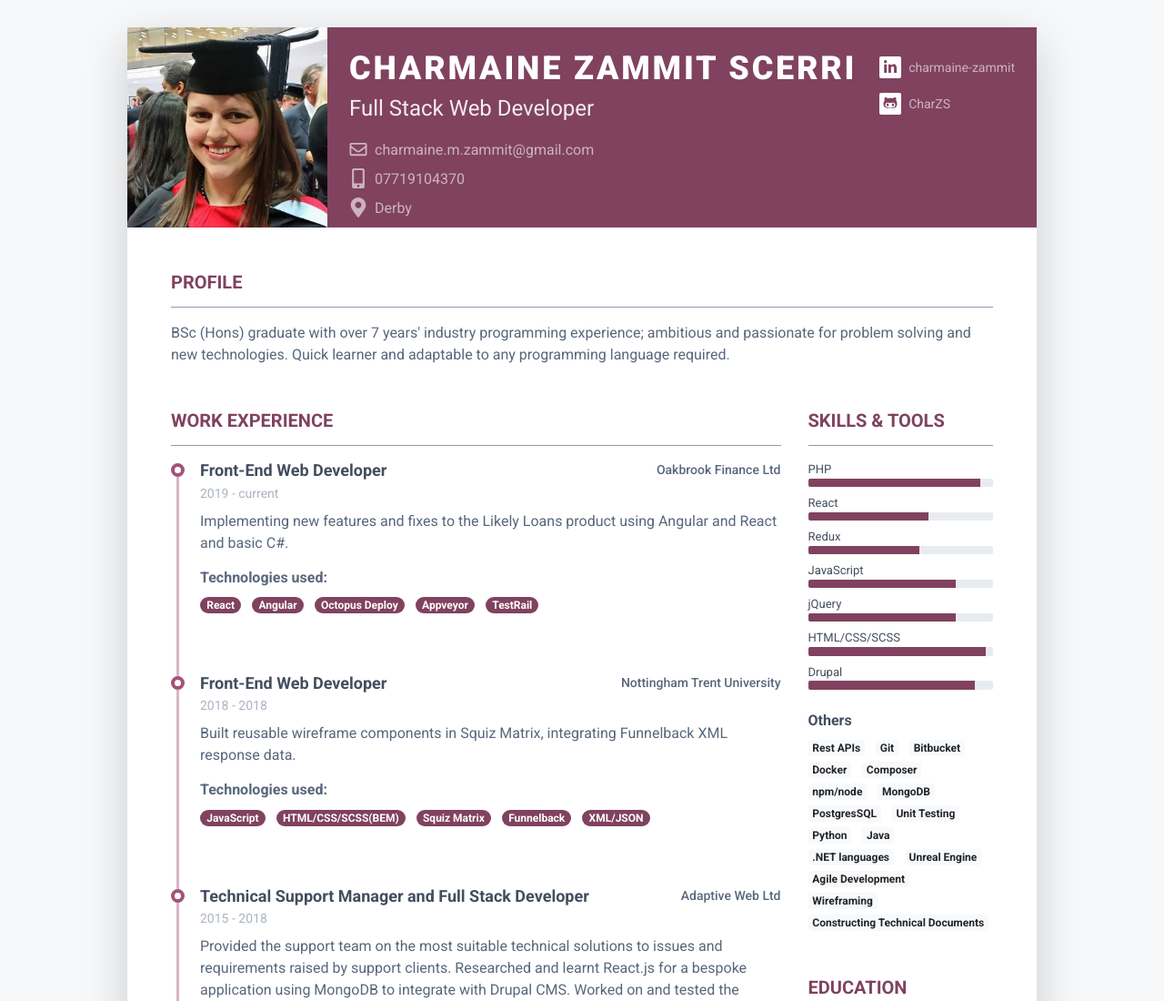
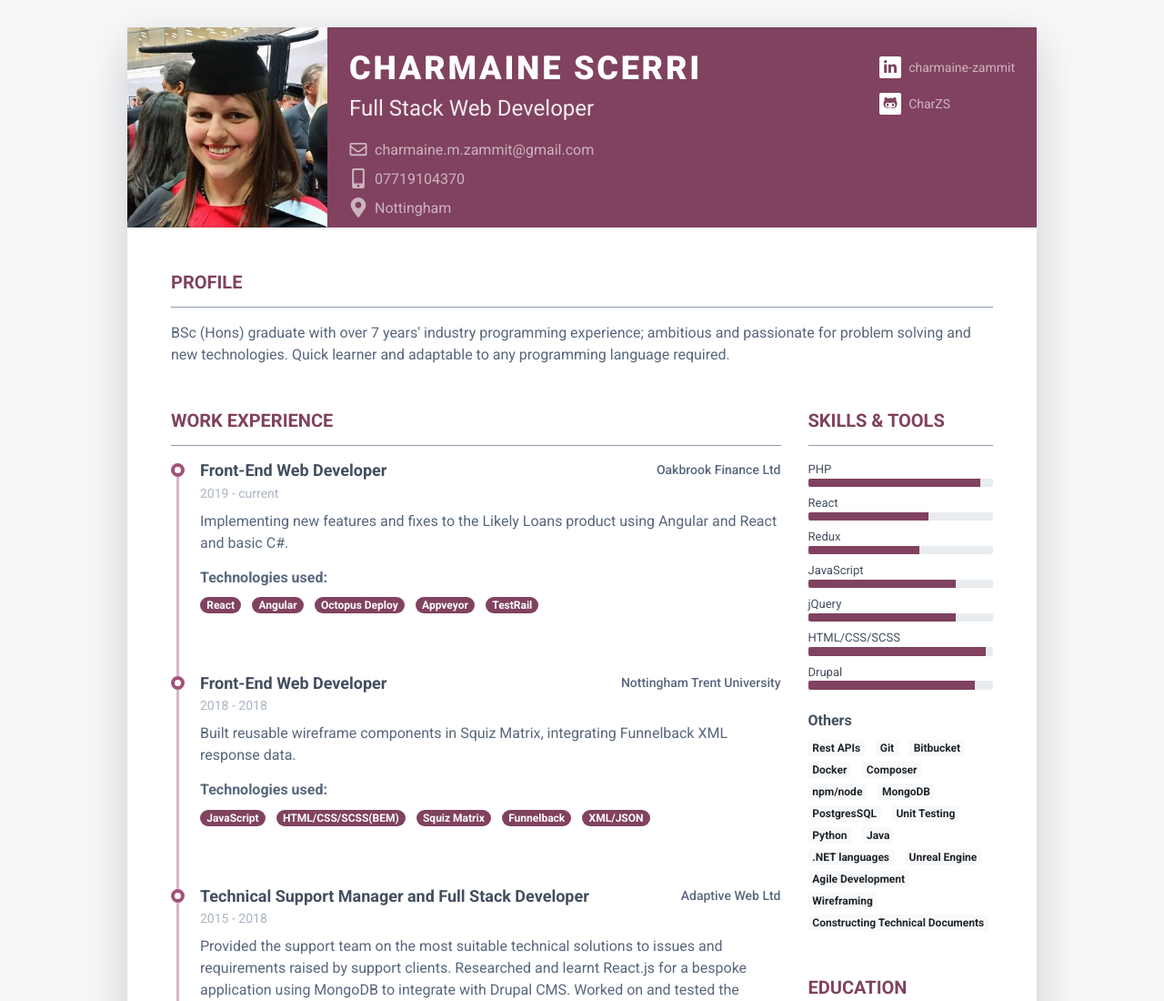
Before and after one commit to CharZS/charzs.github.io, a plain HTML site: page index.html in a window 1280 px wide. Shown: the top 1100 px of the page at 91% size. Drawn offline with Linux system fonts and the light colour scheme.

Commit message:
Update index.html

```diff
--- a/index.html
+++ b/index.html
@@ -32,13 +32,13 @@
 				    <img class="mr-3 img-fluid picture mx-auto" src="assets/images/profile.png" alt="">
 				    <div class="media-body p-4 d-flex flex-column flex-md-row mx-auto mx-lg-0">
 					    <div class="primary-info">
-						    <h1 class="name mt-0 mb-1 text-white text-uppercase text-uppercase">Charmaine Zammit Scerri</h1>
+						    <h1 class="name mt-0 mb-1 text-white text-uppercase text-uppercase">Charmaine Scerri</h1>
 						    <div class="title mb-3">Full Stack Web Developer</div>
 						    <ul class="list-unstyled">
 							    <!--<li class="mb-2"><a href="https://www.derby.ac.uk/"><i class="fas fa-graduation-cap fa-fw mr-2" data-fa-transform="grow-6"></i>BSc (Hons.) Computer Games Programming</a></li>-->
 							    <li class="mb-2"><a href="mailto:charmaine.m.zammit@gmail.com"><i class="far fa-envelope fa-fw mr-2" data-fa-transform="grow-3"></i>charmaine.m.zammit@gmail.com</a></li>
 							    <li class="mb-2"><a href="tel:07719104370"><i class="fas fa-mobile-alt fa-fw mr-2" data-fa-transform="grow-6"></i>07719104370</a></li>
-							    <li><a href="http://www.google.co.uk/search?q=derby" target="_blank"><i class="fas fa-map-marker-alt fa-fw mr-2" data-fa-transform="grow-6"></i>Derby</a></li>
+							    <li><a href="http://www.google.co.uk/search?q=derby" target="_blank"><i class="fas fa-map-marker-alt fa-fw mr-2" data-fa-transform="grow-6"></i>Nottingham</a></li>
 						    </ul>
 					    </div><!--//primary-info-->
 					    <div class="secondary-info ml-md-auto mt-2">
```
